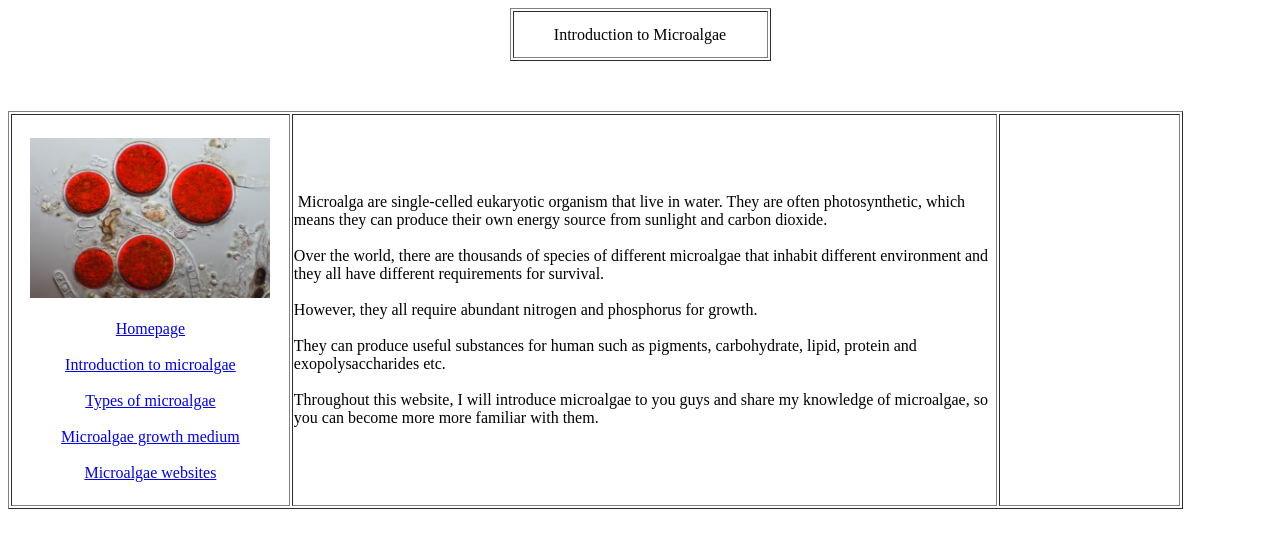
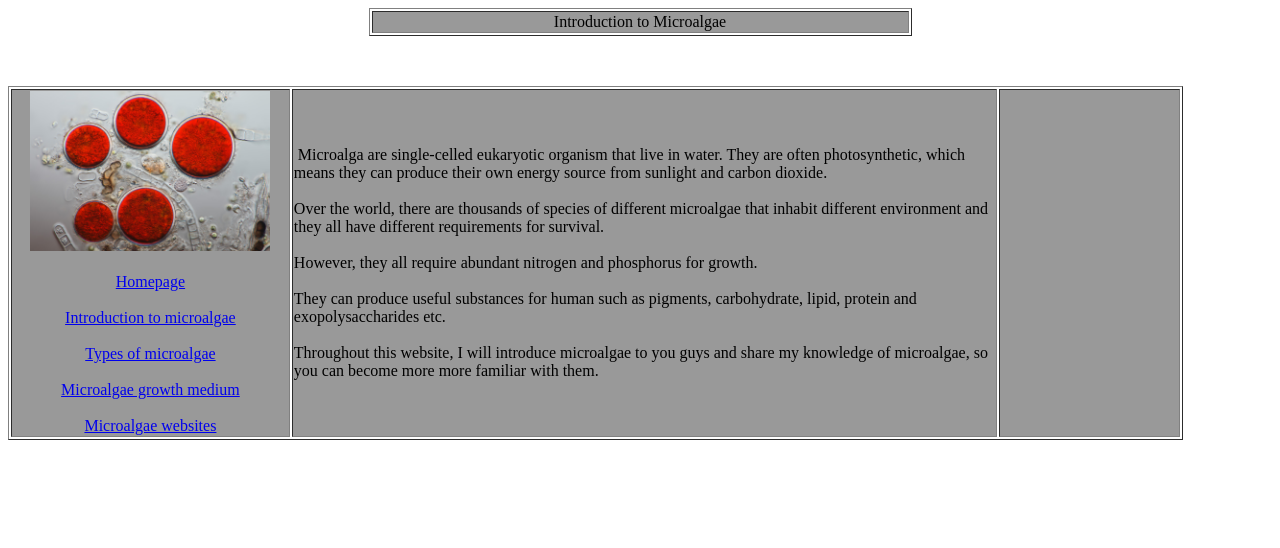
Before and after one commit to ilwoongchoi/microalgae-world, a plain HTML site: page Introduction to microalge.html in a window 1280 px wide. Drawn offline with Linux system fonts and the light colour scheme; files whose address does not match are found by name.

Commit message:
Add files via upload

```diff
--- a/Introduction to microalge.html
+++ b/Introduction to microalge.html
@@ -5,49 +5,49 @@
     <title>Introduction to microalge</title>
   </head>
   <body>
-    <table style="width: 261px; text-align: left; margin-left: auto; margin-right: auto; height: 53px;"
+    <table style="width: 543px; text-align: left; margin-left: auto; margin-right: auto; height: 28px;"
 
       border="1">
       <tbody>
         <tr>
-          <td style="text-align: center; vertical-align: middle; background-color: white;">Introduction
+          <td style="text-align: center; vertical-align: middle; background-color: #999999;">Introduction
             to Microalgae</td>
         </tr>
       </tbody>
     </table>
     <p><br>
     </p>
-    <table style="width: 1175px; height: 398px;" border="1">
+    <table style="width: 1175px; height: 310px;" border="1">
       <tbody>
         <tr>
-          <td style="width: 274.933px;">
+          <td style="width: 274.933px; background-color: #999999;">
             <div style="text-align: center;"><img src="file:///C:/Users/%EC%B5%9C%EC%9D%BC%EC%9B%85/Documents/Microalgae%20website/red%20haematococcus.jpg"
 
                 alt="" style="width: 240px; height: 160px;"></div>
             <div style="text-align: center;"><br>
             </div>
-            <div style="text-align: center;"><a href="file:///C:/Users/%EC%B5%9C%EC%9D%BC%EC%9B%85/Documents/Microalgae%20website/Microalgae%20website.html">Homepage</a></div>
+            <div style="text-align: center;"><a href="Microalgae%20website.html">Homepage</a></div>
             <div style="text-align: center;"><br>
             </div>
-            <div style="text-align: center;"><a href="file:///C:/Users/%EC%B5%9C%EC%9D%BC%EC%9B%85/Documents/Microalgae%20website/Introduction%20to%20microalge.html">Introduction
+            <div style="text-align: center;"><a href="Introduction%20to%20microalge.html">Introduction
                 to microalgae</a></div>
             <div style="text-align: center;"><br>
             </div>
-            <div style="text-align: center;"><a href="file:///C:/Users/%EC%B5%9C%EC%9D%BC%EC%9B%85/Documents/Microalgae%20website/Types%20of%20microalgae.html">Types
+            <div style="text-align: center;"><a href="Types%20of%20microalgae.html">Types
                 of microalgae</a></div>
             <div style="text-align: center;"><br>
             </div>
-            <div style="text-align: center;"><a href="file:///C:/Users/%EC%B5%9C%EC%9D%BC%EC%9B%85/Documents/Microalgae%20website/Microalgae%20growth%20medium.html">Microalgae
+            <div style="text-align: center;"><a href="Microalgae%20growth%20medium.html">Microalgae
                 growth medium</a></div>
             <div style="text-align: center;"><br>
             </div>
-            <div style="text-align: center;"><a href="file:///C:/Users/%EC%B5%9C%EC%9D%BC%EC%9B%85/Documents/Microalgae%20website/Microalgae%20websites.html">Microalgae
+            <div style="text-align: center;"><a href="Microalgae%20websites.html">Microalgae
                 websites</a></div>
           </td>
-          <td style="width: 702.933px;">&nbsp;Microalga are single-celled
-            eukaryotic organism that live in water. They are often
-            photosynthetic, which means they can produce their own energy source
-            from sunlight and carbon dioxide.<br>
+          <td style="width: 702.933px; background-color: #999999;">&nbsp;Microalga
+            are single-celled eukaryotic organism that live in water. They are
+            often photosynthetic, which means they can produce their
+            own energy source from sunlight and carbon dioxide.<br>
             <br>
             Over the world, there are thousands of species of different
             microalgae that inhabit different environment and they all have
@@ -62,7 +62,7 @@
             Throughout this website, I will introduce microalgae to you guys and
             share my knowledge of microalgae, so you can become more more
             familiar with them.</td>
-          <td style="width: 176.933px;"><br>
+          <td style="width: 176.933px; background-color: #999999;"><br>
           </td>
         </tr>
       </tbody>
```
Also changed, not shown: Microalgae growth medium.html (+6 -6 lines), Microalgae website.html (+7 -6 lines), Microalgae websites.html (+5 -5 lines), Types of microalgae.html (+7 -6 lines).
